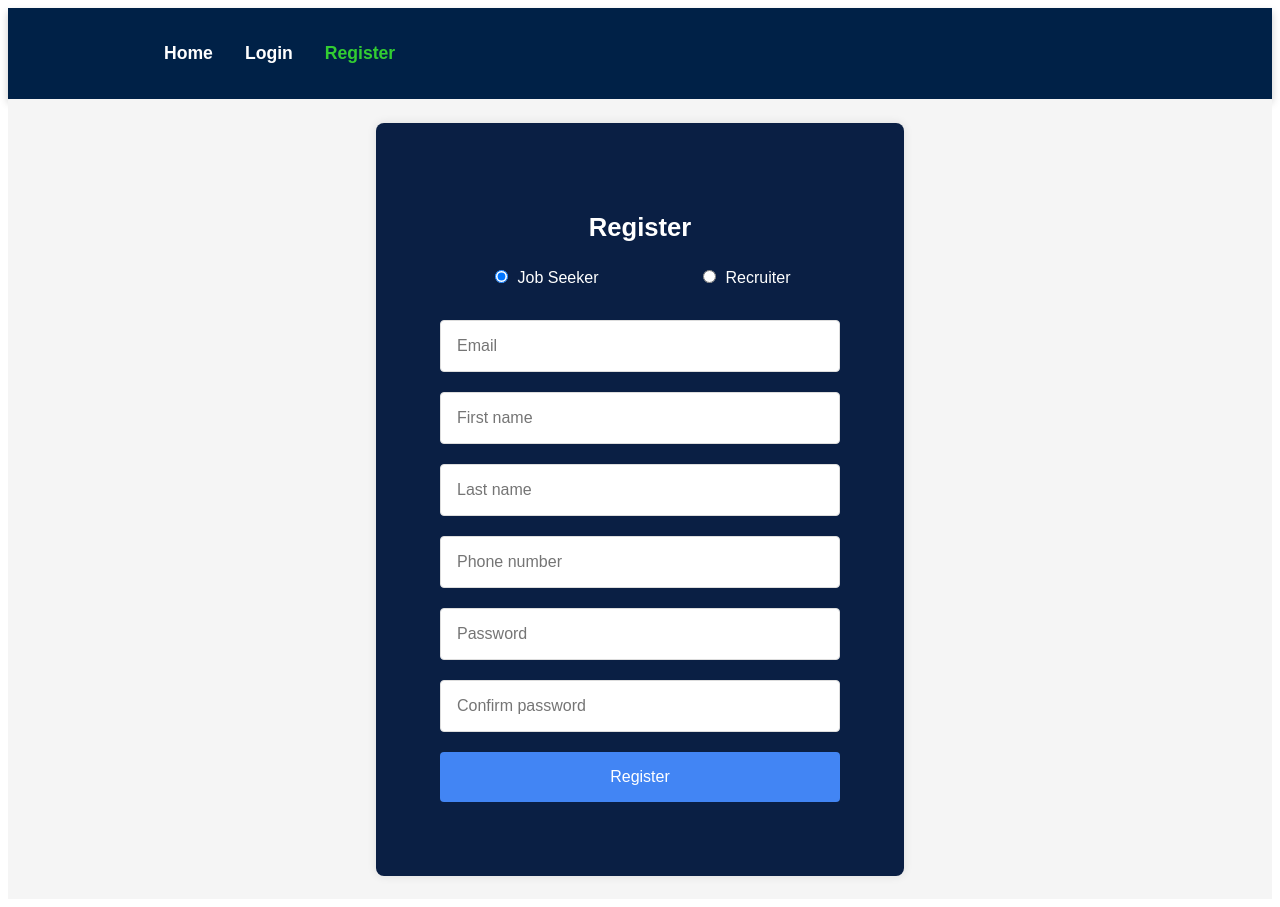
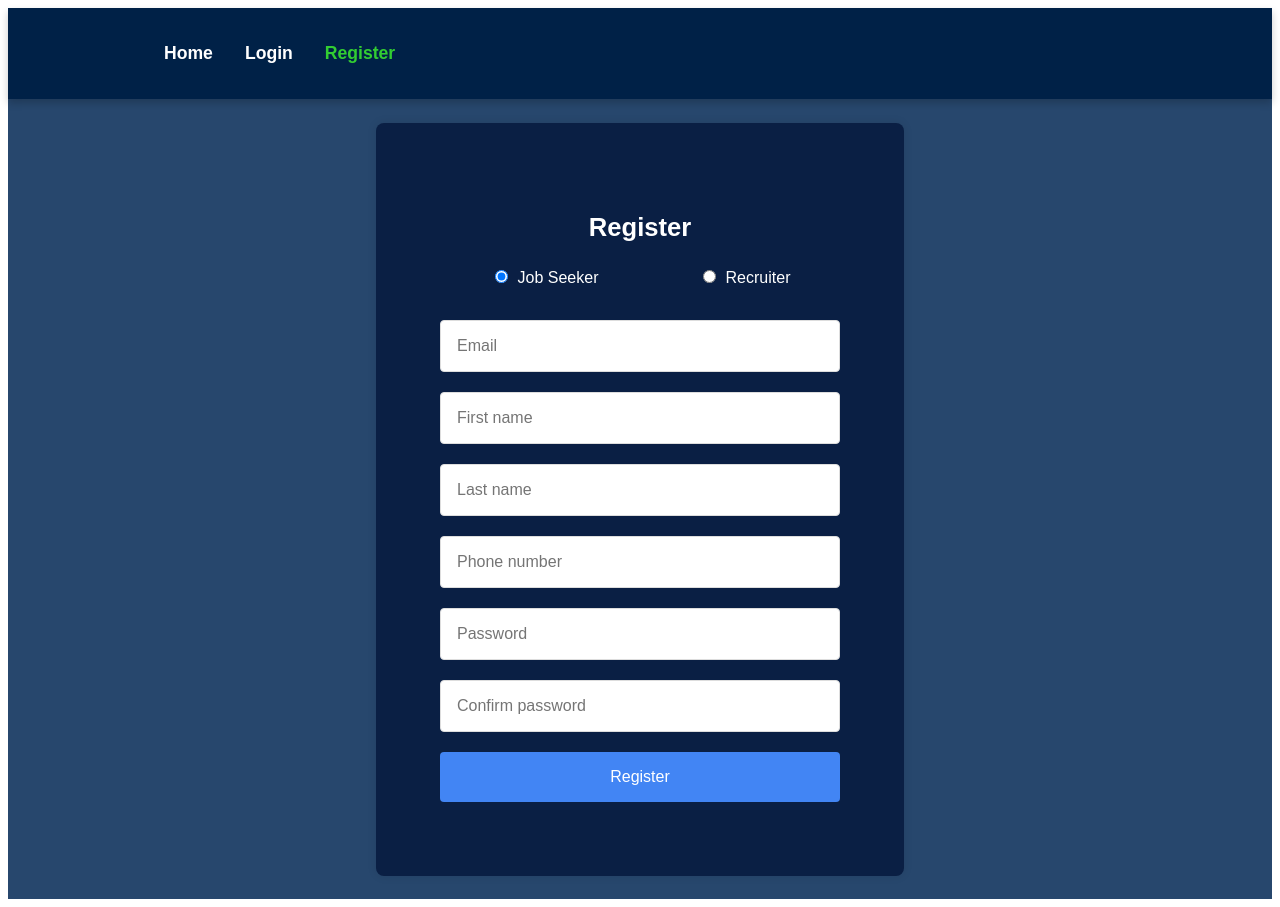
Before and after one commit to Pachara6411361/seniorProject, a React (Vite) app: page /register in a window 1280 px wide. Built offline with nearby package versions, Linux system fonts and the light colour scheme; no server answers.

Commit message:
change background color

```diff
--- a/src/App.css
+++ b/src/App.css
@@ -1,6 +1,6 @@
 /* Global Styles */
 body {
-  background-color: #ffffff; /* Light blue background */
+  background-color: #27476d; /* Light blue background */
   color: white;
   font-family: 'Poppins', sans-serif; /* or any other preferred font */
 }
--- a/src/pages/LoginPage.jsx
+++ b/src/pages/LoginPage.jsx
@@ -114,7 +114,6 @@ const FormContainer = styled.div`
   align-items: center;
   height: 100vh;
   padding: 20px;
-  background-color: #f5f5f5;
   box-sizing: border-box;
 `;
 
--- a/src/pages/RegisterPage.jsx
+++ b/src/pages/RegisterPage.jsx
@@ -176,7 +176,6 @@ const FormContainer = styled.div`
   align-items: center;
   height: 100vh;
   padding: 20px;
-  background-color: #f5f5f5;
   box-sizing: border-box;
 `;
 
```
